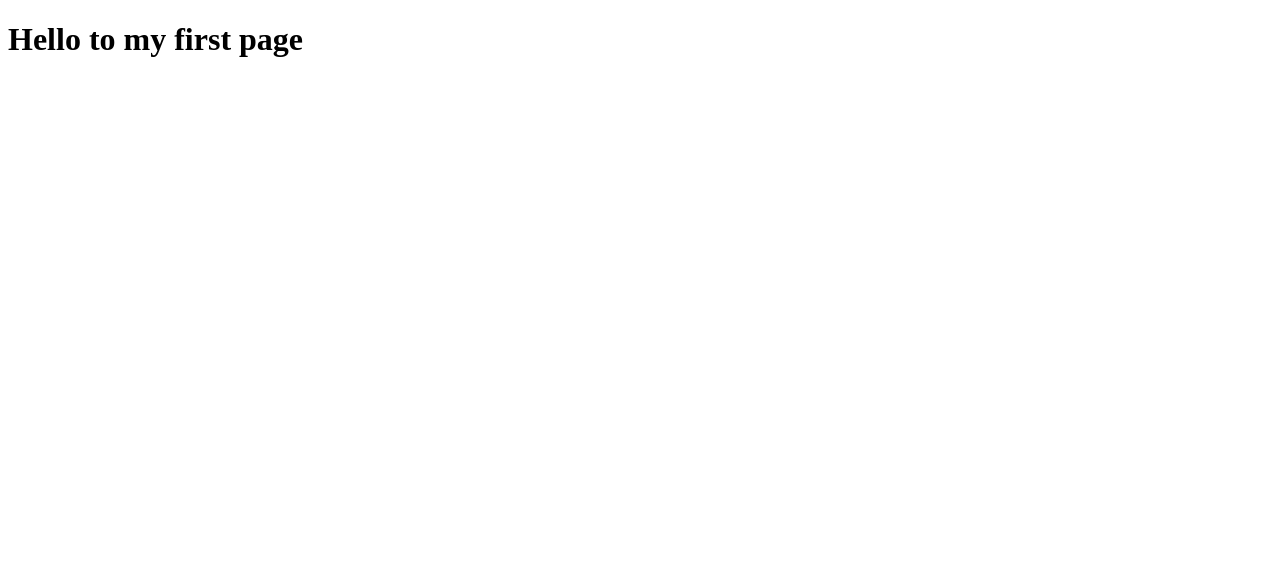
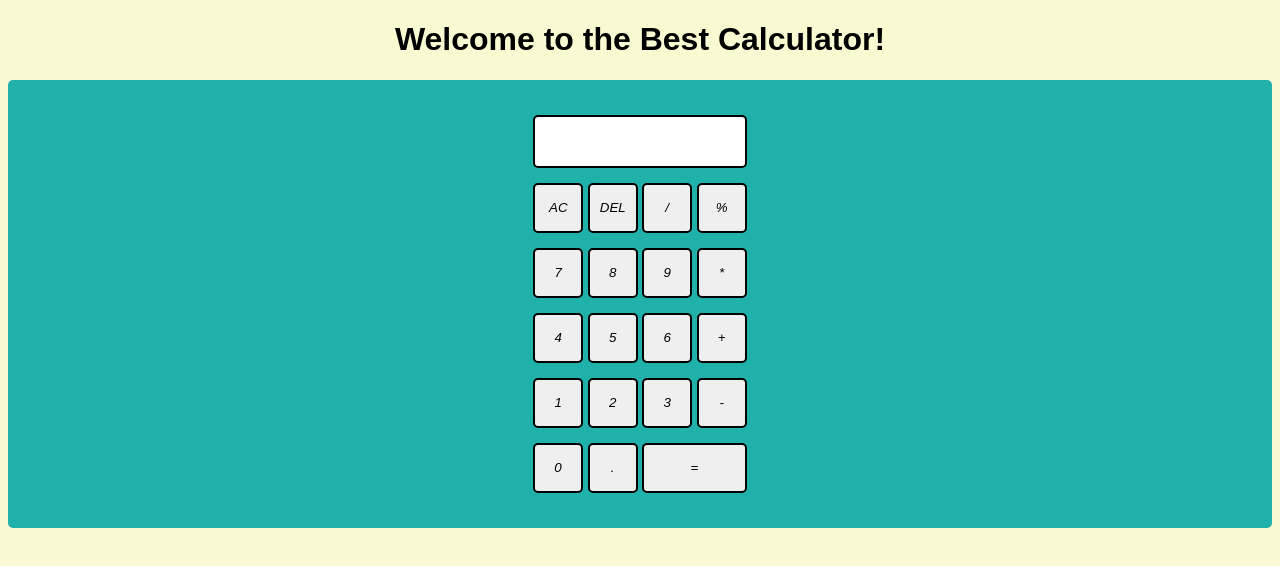
Before and after one commit to prashantborkar/Basic-Calculator, a plain HTML site: page index.html in a window 1280 px wide. Drawn offline with Linux system fonts and the light colour scheme.

Commit message:
AD: Created theUI for Calculator using HTML and CSS.

```diff
--- a/index.html
+++ b/index.html
@@ -1,12 +1,47 @@
 <!DOCTYPE html>
 <html lang="en">
-<head>
-    <meta charset="UTF-8">
-    <meta name="viewport" content="width=device-width, initial-scale=1.0">
-    <title>My First Page</title>
-    <script src = "script.js"></script>
-</head>
-<body>
-    <h1>Hello to my first page</h1>
-</body>
+  <head>
+    <meta charset="UTF-8" />
+    <meta name="viewport" content="width=device-width, initial-scale=1.0" />
+    <title>Calculator</title>
+    <script src="script.js"></script>
+    <link rel="stylesheet" href="style.css" />
+  </head>
+  <body>
+    <h1 class="heading">Welcome to the Best Calculator!</h1>
+    <div class="container">
+      <div class="row">
+        <input class="input" type="text" />
+      </div>
+      <div class="row">
+        <button class="button">AC</button>
+        <button class="button">DEL</button>
+        <button class="button">/</button>
+        <button class="button">%</button>
+      </div>
+      <div class="row">
+        <button class="button">7</button>
+        <button class="button">8</button>
+        <button class="button">9</button>
+        <button class="button">*</button>
+      </div>
+      <div class="row">
+        <button class="button">4</button>
+        <button class="button">5</button>
+        <button class="button">6</button>
+        <button class="button">+</button>
+      </div>
+      <div class="row">
+        <button class="button">1</button>
+        <button class="button">2</button>
+        <button class="button">3</button>
+        <button class="button">-</button>
+      </div>
+      <div class="row">
+        <button class="button">0</button>
+        <button class="button">.</button>
+        <button class="button equal">=</button>
+      </div>
+    </div>
+  </body>
 </html>
--- a/script.js
+++ b/script.js
@@ -1,3 +1,3 @@
 console.log("Hello world");
 
-alert("Hello");
+// alert("Hello");
--- /dev/null
+++ b/style.css
@@ -0,0 +1,59 @@
+@import url("https://fonts.googleapis.com/css2?family=Noto+Serif:ital,wght@1,100&display=swap");
+
+html,
+body {
+  height: auto;
+  width: auto;
+  font-family: "Kdam Thmor Pro", sans-serif;
+  background-color: lightgoldenrodyellow;
+}
+
+.heading {
+  text-align: center;
+}
+
+.container {
+  background-color: lightseagreen;
+  padding: 20px;
+  border-radius: 5px;
+  margin: auto;
+  max-width: auto;
+  text-align: center;
+}
+
+.button {
+  /* padding: 20px; */
+  border-radius: 5px;
+  justify-content: center;
+  cursor: pointer;
+  border: 2px solid black;
+  width: 50px;
+  height: 50px;
+  align-items: center;
+
+}
+
+.row button {
+  align-items: center;
+  font-style: italic;
+}
+
+.row {
+  margin: 15px 15px;
+}
+
+
+.row input {
+  margin: 0px;
+  width: 206px;
+  padding: 10px 2px;
+  border: 2px solid black;
+  border-radius: 5px;
+  font-size: 25px;
+  font-weight: bold;
+  text-align: right;
+}
+
+.row button.equal {
+  width: 105px;
+}
```
